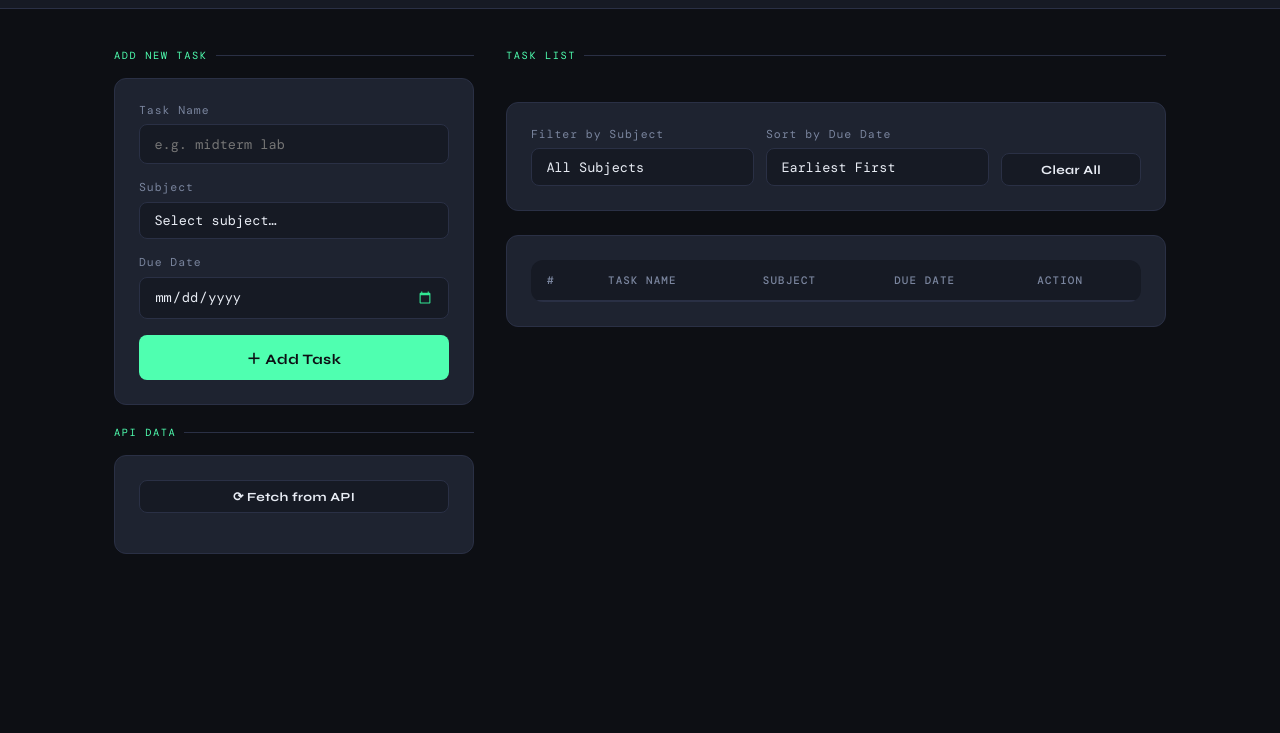
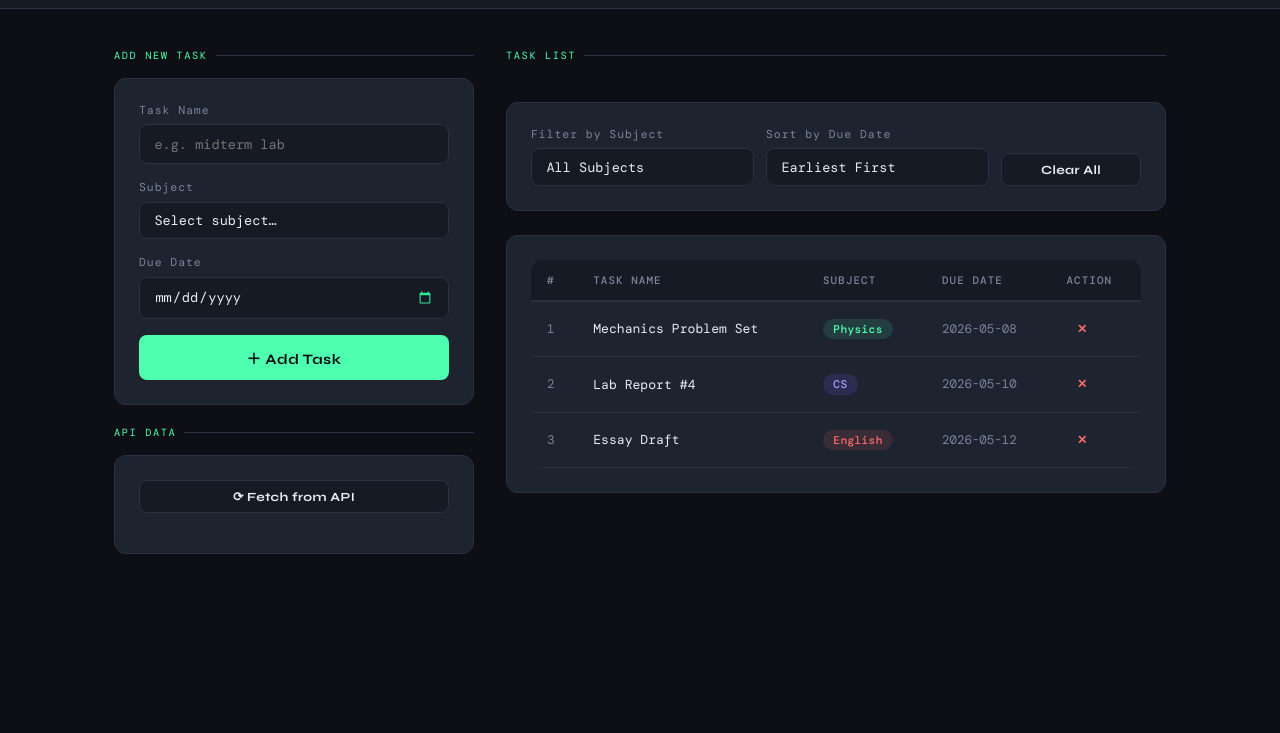
Before and after one commit to tooba245/mid-lab, a plain HTML site: page index.html in a window 1280 px wide. Shown: the part 67-800 px from the top of the page. Drawn offline with nearby package versions, Linux system fonts and the light colour scheme.

Commit message:
fix: linked script and style files

```diff
--- a/index.html
+++ b/index.html
@@ -6,7 +6,7 @@
   <title>Student Task Manager</title>
   <link href="https://fonts.googleapis.com/css2?family=Syne:wght@400;600;700;800&family=DM+Mono:wght@400;500&display=swap" rel="stylesheet" />
   <link rel="stylesheet" href="style.css" />
-  <script src="script.js"></script>
+
 </head>
 <body>
 
@@ -14,7 +14,7 @@
   <header>
     <div class="logo-dot"></div>
     <h1>Student <span>Task</span> Manager</h1>
-    <span class="header-badge">FUI · BSET 4th . 046</span>
+    <span class="header-badge">FUI · BSET 4th .046</span>
   </header>
   <main>
   <aside>
@@ -101,12 +101,8 @@
         </div>
       </div>
     </section>
-
-  </main>
-
-
-  <div id="toast"></div>
-
-  <script src="script.js"></script>
+</main>
+ <div id="toast"></div>
+<script src="script.js"></script>
 </body>
 </html>
```
Also changed, not shown: 1 other file.
